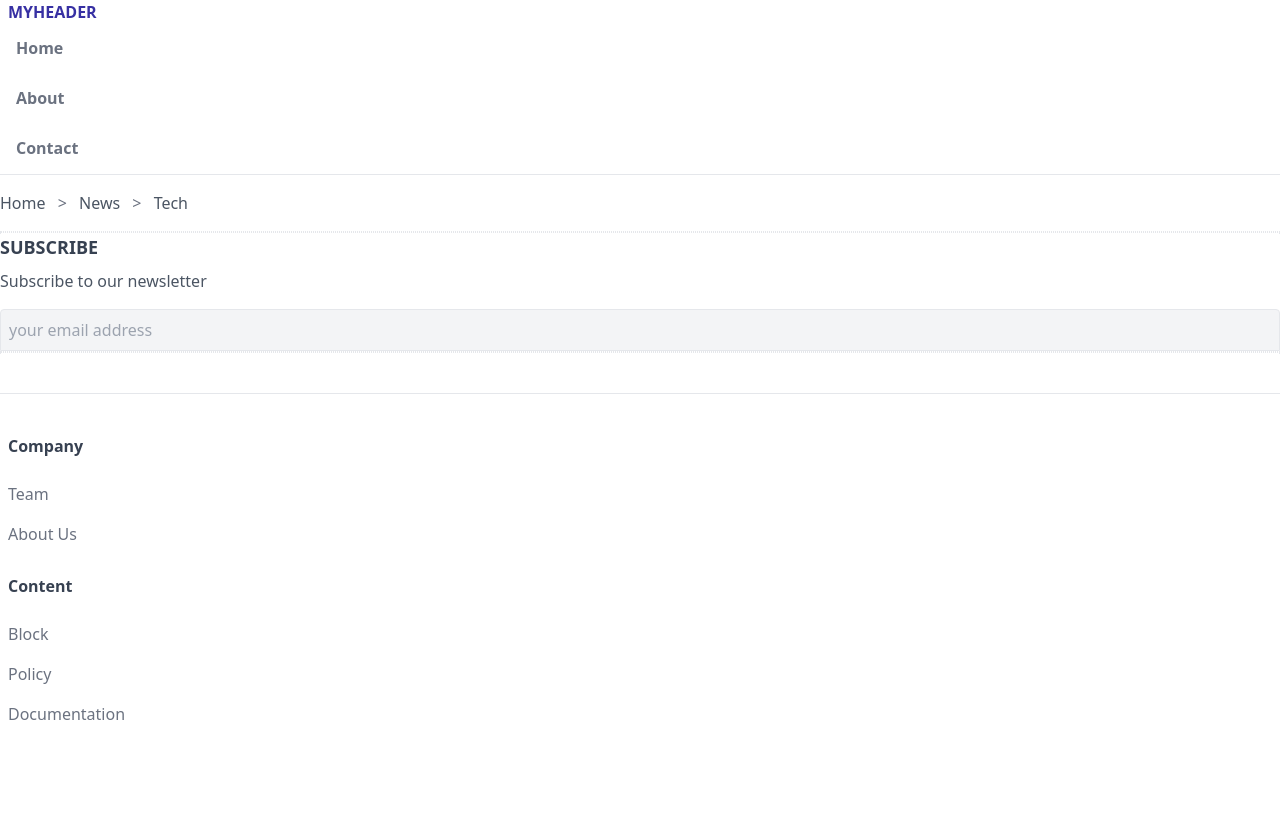
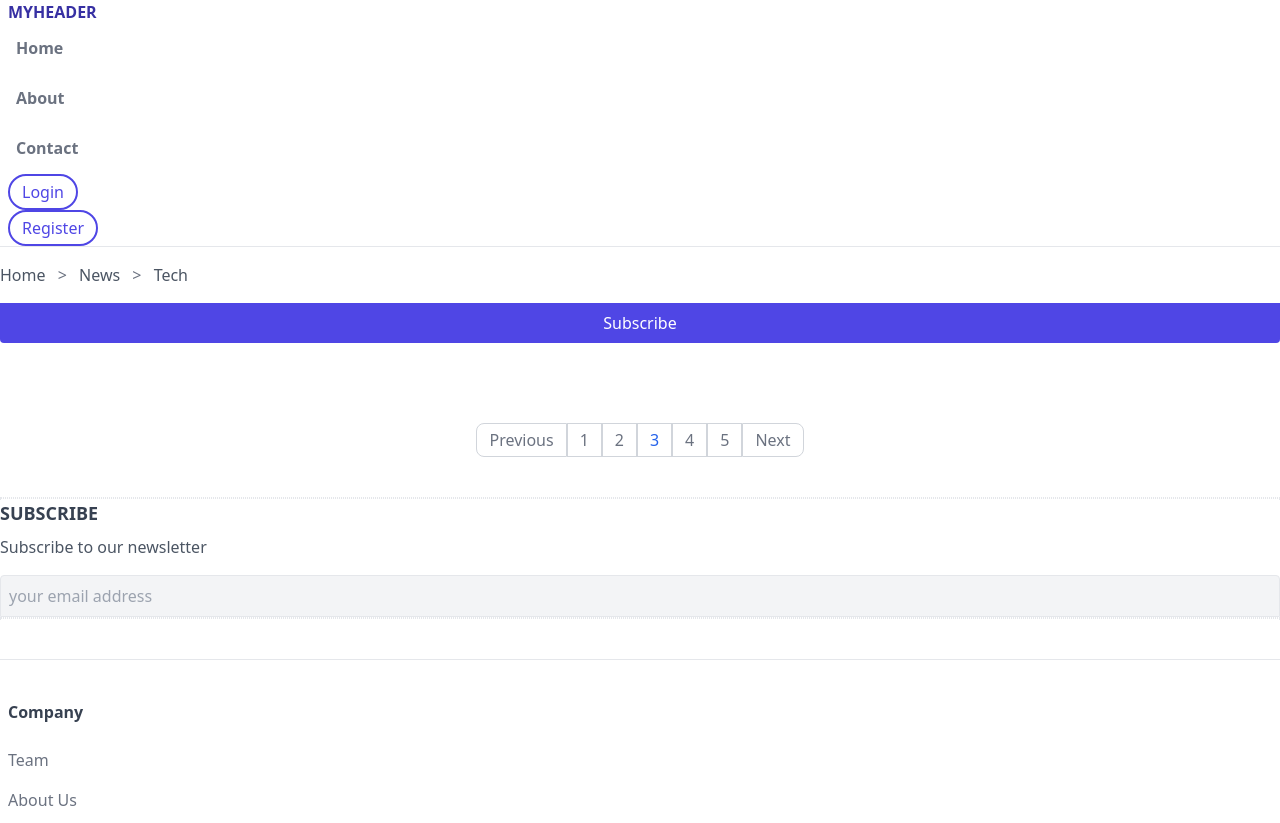
Before and after one commit to s2000promax/TailwindCSS, a website: page index.html in a window 1280 px wide. Shown: the top 823 px of the page. Before the commit the page ends 800 px from the top, so only its background shows below. Drawn offline with Linux system fonts and the light colour scheme.

Commit message:
feat: buttons

```diff
--- a/index.html
+++ b/index.html
@@ -21,6 +21,18 @@
                 <a class="inline-block py-3 px-2 border-b-2 border-transparent hover:text-amber-600 hover:border-amber-600"
                    href="#">Contact</a></li>
         </ul>
+        <ul>
+            <li>
+                <button class="py-1 px-3 border-2 rounded-full border-indigo-600 text-indigo-600 hover:text-white hover:bg-indigo-800 focus:outline-none focus:ring focus:ring-violet-300">
+                    Login
+                </button>
+            </li>
+            <li>
+                <button class="py-1 px-3 border-2 rounded-full border-indigo-600 text-indigo-600 hover:text-white hover:bg-indigo-800 focus:outline-none focus:ring focus:ring-violet-300">
+                    Register
+                </button>
+            </li>
+        </ul>
     </nav>
 </header>
 
@@ -34,6 +46,20 @@
             <span class="mx-2 text-gray-500">&gt;</span>
             <a class="text-gray-600 hover:text-amber-900" href="#">Tech</a>
         </div>
+        <button class="px-4 py-2 bg-indigo-600 text-white rounded-b w-full hover:bg-indigo-800">Subscribe</button>
+    </div>
+
+    <!--  pagination  -->
+    <div class="mt-20 mb-10">
+        <ul class="flex justify-center">
+            <li><a class="inline-block py-1 px-3 border border-gray-300 text-gray-500 hover:bg-gray-100 hover:text-gray-700 rounded-l-lg" href="#">Previous</a></li>
+            <li><a class="inline-block py-1 px-3 border border-gray-300 text-gray-500 hover:bg-gray-100 hover:text-gray-700" href="#">1</a></li>
+            <li><a class="inline-block py-1 px-3 border border-gray-300 text-gray-500 hover:bg-gray-100 hover:text-gray-700" href="#">2</a></li>
+            <li><a class="inline-block py-1 px-3 border border-gray-300 text-blue-600 hover:bg-gray-100" href="#">3</a></li>
+            <li><a class="inline-block py-1 px-3 border border-gray-300 text-gray-500 hover:bg-gray-100 hover:text-gray-700" href="#">4</a></li>
+            <li><a class="inline-block py-1 px-3 border border-gray-300 text-gray-500 hover:bg-gray-100 hover:text-gray-700" href="#">5</a></li>
+            <li><a class="inline-block py-1 px-3 border border-gray-300 text-gray-500 hover:bg-gray-100 hover:text-gray-700 rounded-r-lg" href="#">Next</a></li>
+        </ul>
     </div>
 
     <!--  divider  -->
```
Also changed, not shown: public/style.css.
